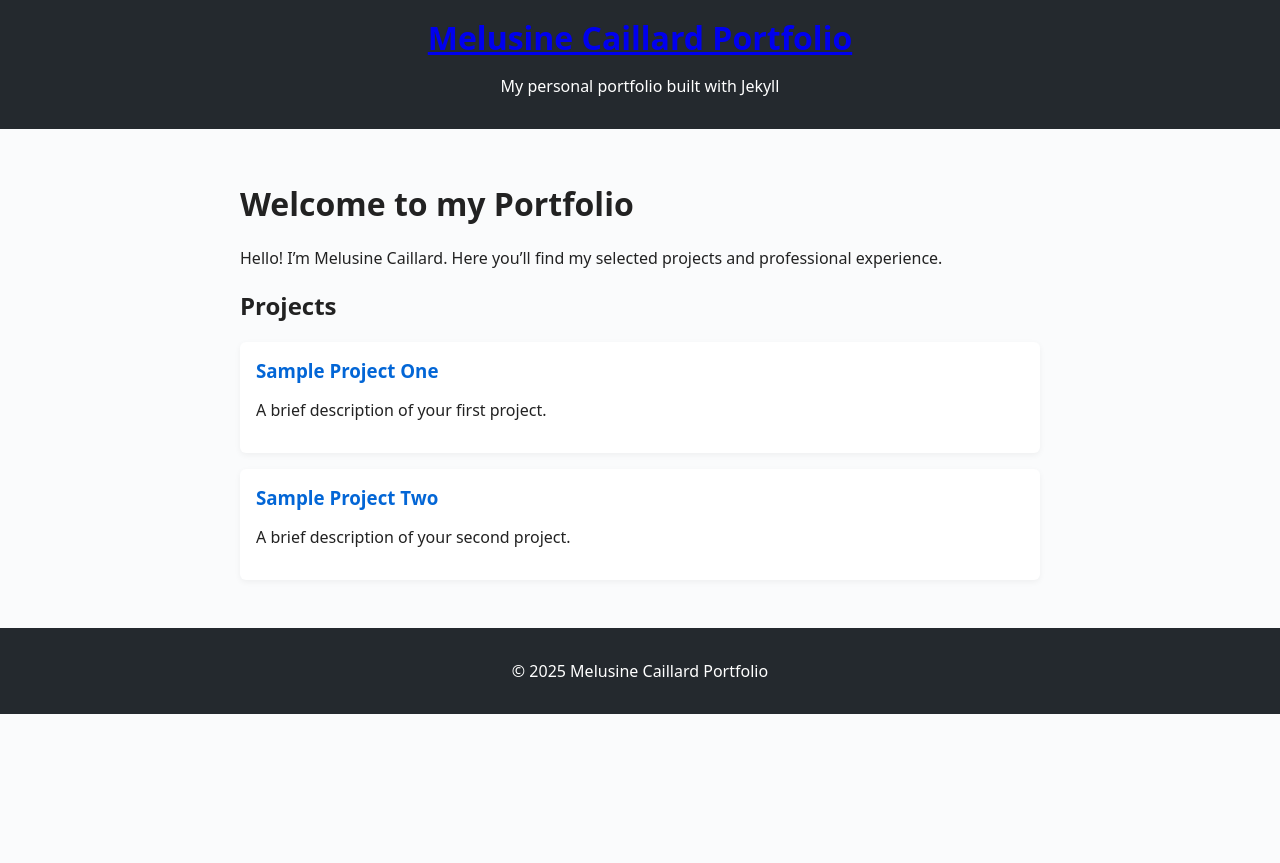
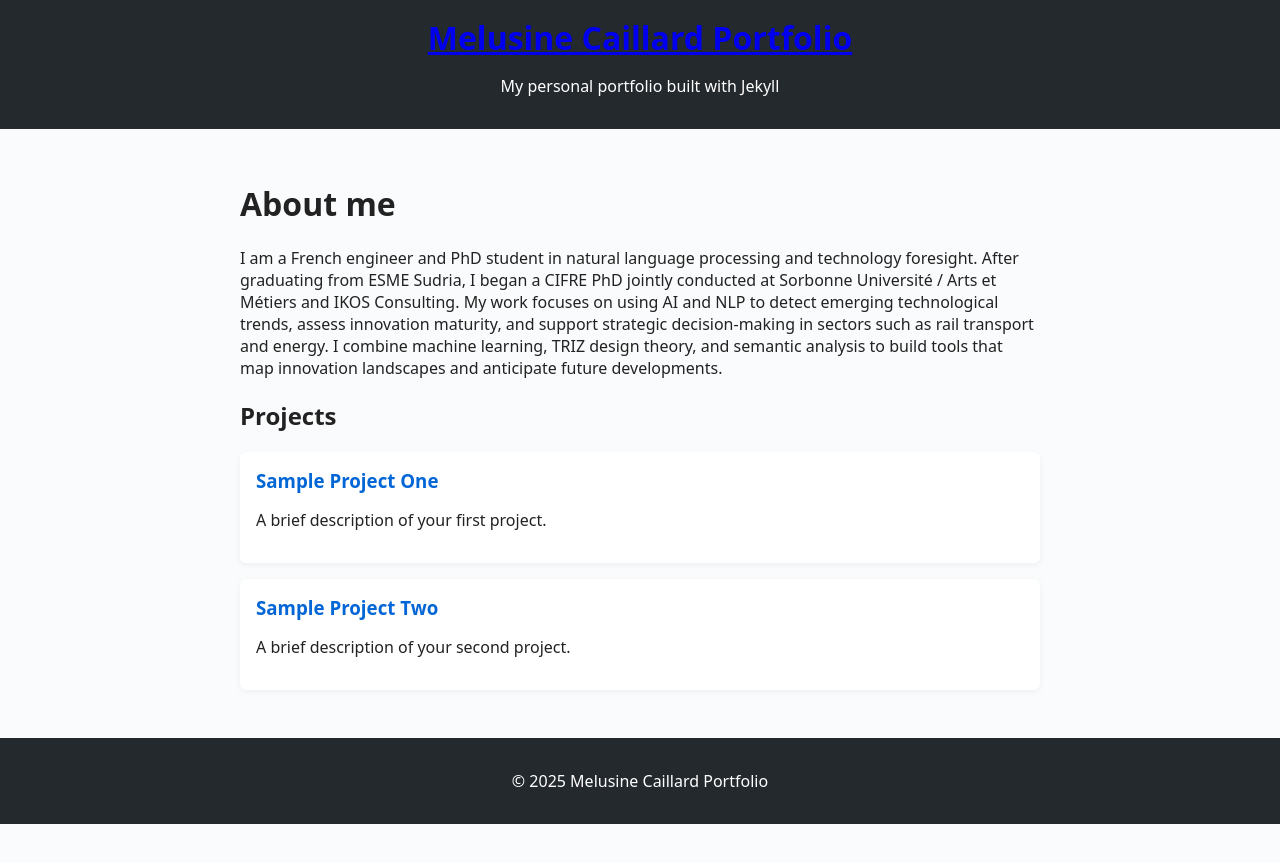
Before and after one commit to melklr/Melusine_Caillard, a Jekyll site: the page built from index.md, in a window 1280 px wide. Shown: the top 863 px of the page. Built offline with Jekyll 4.4.1, drawn with Linux system fonts in a browser that asks for light colours.

Commit message:
Revise 'Welcome' section to 'About me'
Updated the introduction section with personal and professional details.

```diff
--- a/index.md
+++ b/index.md
@@ -3,9 +3,10 @@ layout: default
 title: Welcome
 ---
 
-# Welcome to my Portfolio
+# About me
 
-Hello! I’m Melusine Caillard. Here you'll find my selected projects and professional experience.
+I am a French engineer and PhD student in natural language processing and technology foresight. After graduating from ESME Sudria, I began a CIFRE PhD jointly conducted at Sorbonne Université / Arts et Métiers and IKOS Consulting.
+My work focuses on using AI and NLP to detect emerging technological trends, assess innovation maturity, and support strategic decision-making in sectors such as rail transport and energy. I combine machine learning, TRIZ design theory, and semantic analysis to build tools that map innovation landscapes and anticipate future developments.
 
 ## Projects
 
```
